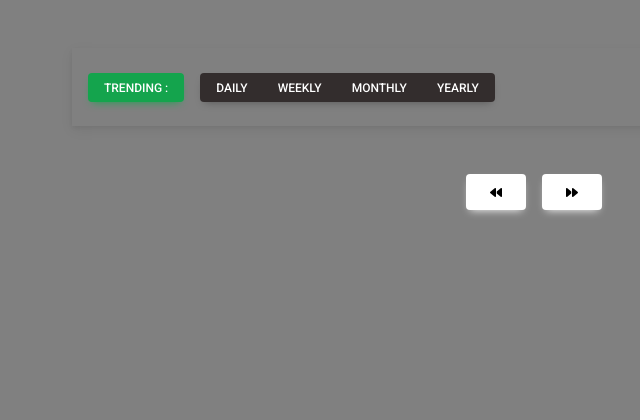
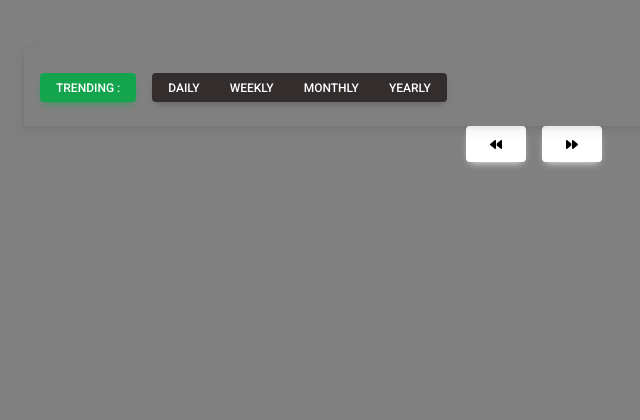
Before and after one commit to hanimebeast/hanime, a Flask app: template templates/trending.html in a window 1280 px wide. Shown: the top 420 px of the page, without its empty margins (106-746 px from the left). Run offline with Flask 2, Linux system fonts and the light colour scheme; the template is opened without the code that fills it, so the values that code supplies are empty; some libraries are stand-ins or nearby versions.

Commit message:
Update trending.html

```diff
--- a/templates/trending.html
+++ b/templates/trending.html
@@ -3,7 +3,7 @@
 {% block content %}
 
 <div class="container px-4 px-lg-5 mt-5">
-    <div class="m-5 navbar navbar-expand-lg">
+    <div class="navbar navbar-expand-lg">
         <button class="btn-success btn btn-sm m-3">Trending : {{ time }}</button>
         <div class="btn-group" role="group">
         <a href="/trending/day/0" class="btn btn-dark btn-sm">Daily</a>
```
